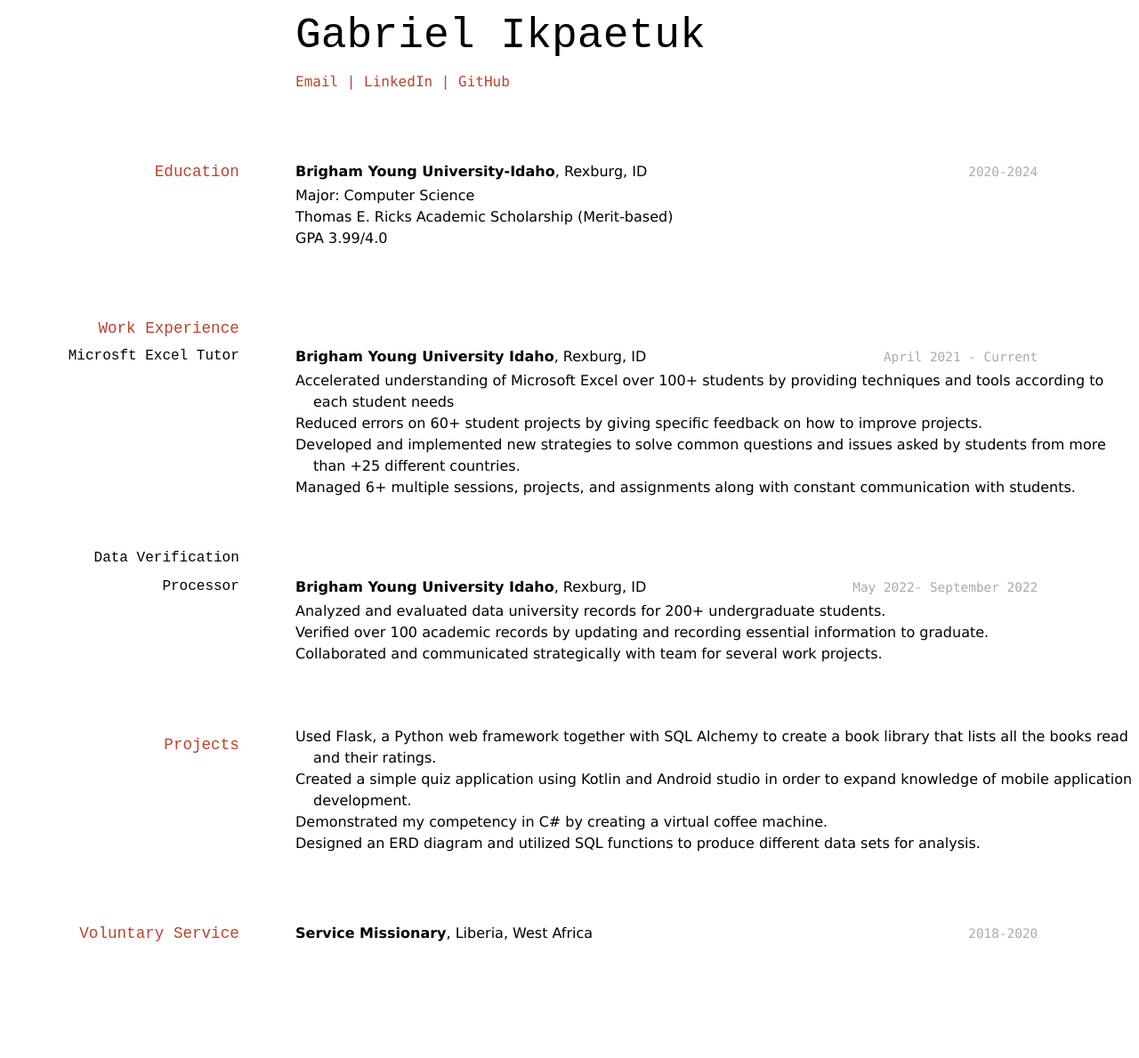
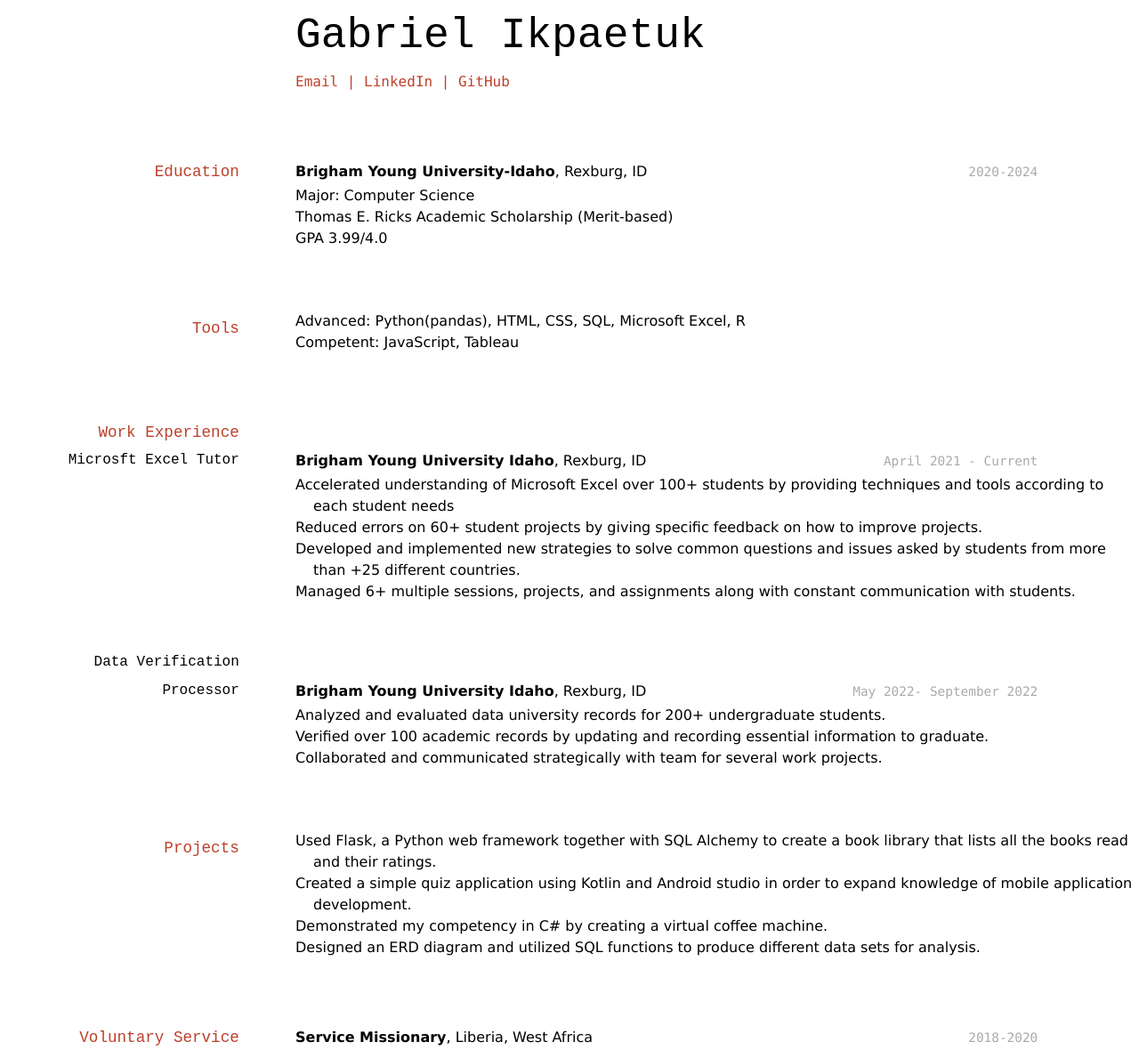
Before and after one commit to byuids-resumes/tapelo_resume, a Jekyll site: the page built from docs/index.md, in a window 1280 px wide. Shown: the whole page at 89% size. Built offline with Jekyll 4.4.1, drawn with Linux system fonts in a browser that asks for light colours; before the commit the page ends 1072 px from its top, so only the background shows below that.

Commit message:
few changes

```diff
--- a/docs/index.md
+++ b/docs/index.md
@@ -20,6 +20,11 @@ __Brigham Young University-Idaho__, Rexburg, ID
 - Major: Computer Science
 - Thomas E. Ricks Academic Scholarship (Merit-based)
 - GPA 3.99/4.0
+
+
+## Tools
+- Advanced: Python(pandas), HTML, CSS, SQL, Microsoft Excel, R
+- Competent: JavaScript, Tableau
 
 
 ## Work Experience
```
